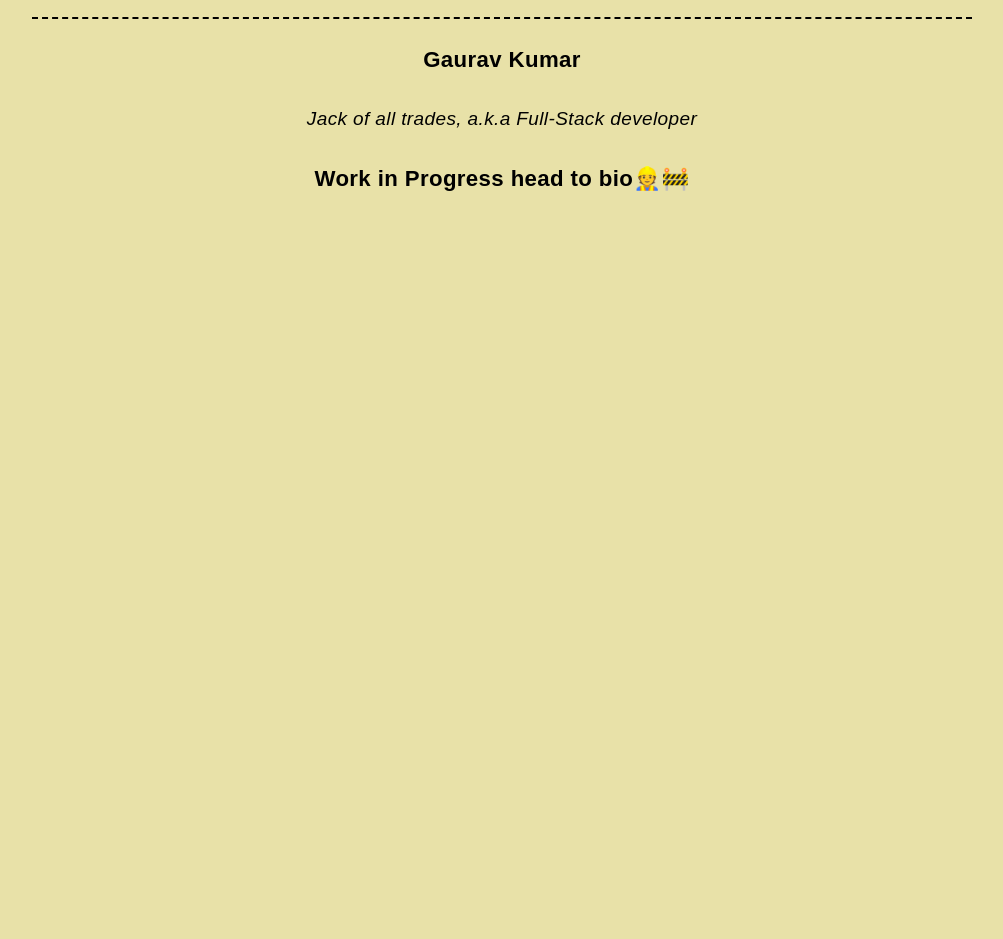
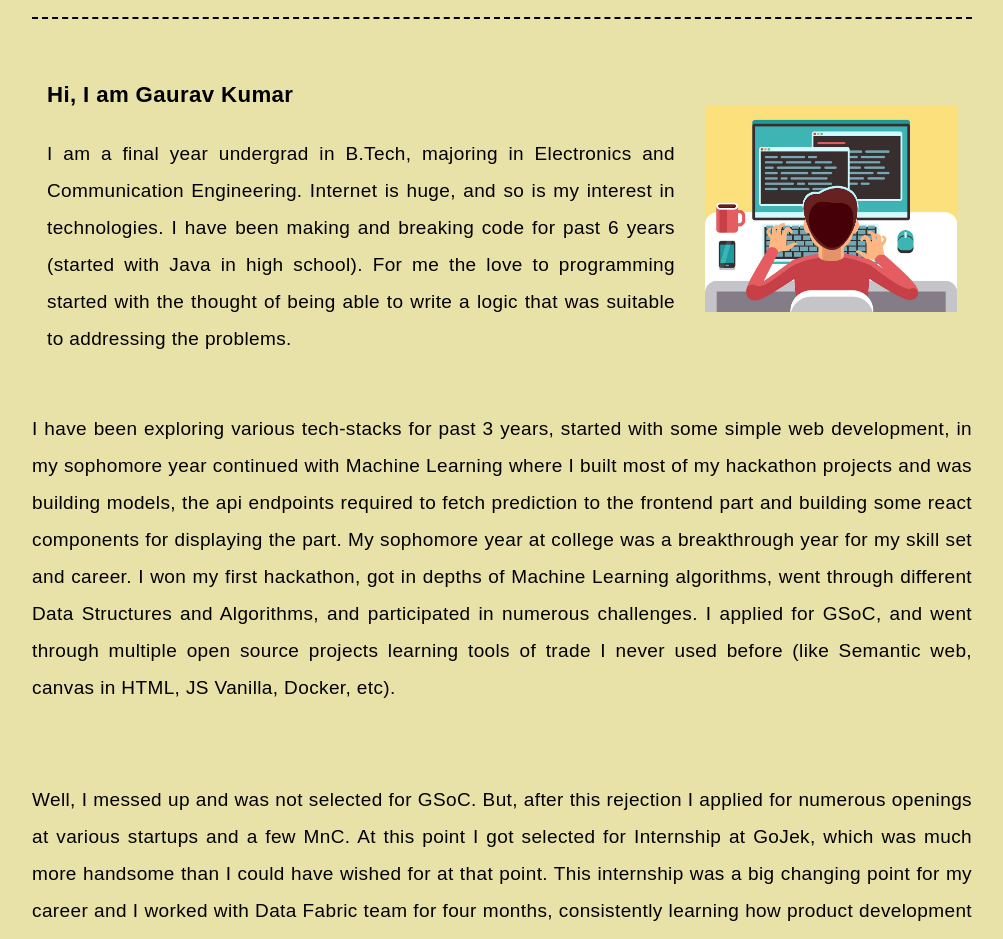
Before and after one commit to GrayFlash/portfolio, a Next.js app: page / in a window 1280 px wide. Shown: the part 60-999 px from the top of the page, without its empty margins (138-1141 px from the left). Before the commit the page ends 800 px from the top, so only its background shows below. Built offline with nearby package versions, Linux system fonts and the light colour scheme.

Commit message:
feat: update index page, fix header

```diff
--- a/pages/index.js
+++ b/pages/index.js
@@ -13,19 +13,53 @@ export default function Home() {
       </Head>
       <Header />
       <main className="mainHome">
-        <h3>Gaurav Kumar</h3>
-        <i>Jack of all trades, a.k.a Full-Stack developer</i>
+        {/* <h3>Gaurav Kumar</h3>
+        <i>Jack of all trades, a.k.a Full-Stack developer</i> */}
         <div className='row'>
           {/* TODO: Add greeting text and some fun fact on left, a greeting  toon on right */}
-          <div className='column left'></div>
-          <div className='column right'></div>
+          <div className='column left'>
+            <h3>Hi, I am Gaurav Kumar</h3>
+            <p>
+              I am a final year undergrad in B.Tech, majoring in Electronics and Communication
+              Engineering. Internet is huge, and so is my interest in technologies. I have been making
+              and breaking code for past 6 years (started with Java in high school).
+              For me the love to programming started with the thought of being able to write a logic
+              that was suitable to addressing the problems.
+            </p>
+          </div>
+          <div className='column right'>
+          <img className="home-image" width="100%" src="/young-programmer-yellow-bg.jpeg" alt="Gaurav Kumar" />
+          </div>
+        </div>
+
+        <div className='row-text'>
+          <p>
+            I have been exploring various tech-stacks for past 3 years, started with some simple web development,
+            in my sophomore year continued with Machine Learning where I built most of my hackathon projects and
+            was building models, the api endpoints required to fetch prediction to the frontend part and building
+            some react components for displaying the part. My sophomore year at college was a breakthrough year for
+            my skill set and career. I won my first hackathon, got in depths of Machine Learning algorithms, went
+            through different Data Structures and Algorithms, and participated in numerous challenges. I applied
+            for GSoC, and went through multiple open source projects learning tools of trade I never used before (like
+            Semantic web, canvas in HTML, JS Vanilla, Docker, etc).
+          </p>
+          <br/>
+          <p>
+            Well, I messed up and was not selected for GSoC. But, after this rejection I applied for numerous openings
+            at various startups and a few MnC. At this point I got selected for Internship at GoJek, which was much
+            more handsome than I could have wished for at that point. This internship was a big changing point for my
+            career and I worked with Data Fabric team for four months, consistently learning how product development
+            in golang takes place, and learning technologies related to cloud-native, and understanding various
+            architecture tradeoffs. Here I also learned some coding practices like TDD, understood Object Paradigm,
+            and other concepts.
+          </p>
         </div>
         <div className='row'>
           {/* TODO: add tech-stack */}
           <div className='column left'></div>
           <div className='column right'></div>
         </div>
-        <h3>Work in Progress head to bio👷🚧 </h3>
+        {/* <h3>Work in Progress head to bio👷🚧 </h3> */}
       </main>
     </div>
   )
--- a/styles/globals.css
+++ b/styles/globals.css
@@ -30,6 +30,8 @@ a:hover {
   margin: 0 auto;
   padding: 0 30px;
   min-height: 100vh;
+  display: flex;
+  flex-direction: column;
 }
 
 .main {
@@ -38,27 +40,30 @@ a:hover {
 
 .row {
   display: flex;
-  grid-gap: 3%;
-  flex-flow: row wrap;
-  justify-content: flex-start;
+  padding-top: 20px;
+}
+
+.column {
+  padding: 15px;
+  align-self: center;
 }
 
 .column.left {
-  flex-basis: 75%;
+  flex: 60%;
 }
 .column.right {
-  flex-basis: 22%;
+  flex: 20%;
 }
 
-@media (max-width: 600px) {
+@media (max-width: 700px) {
   .row {
-    flex-wrap: wrap;
-    grid-gap: 0;
+    flex-direction: column;
   }
-  .column.left,
   .column.right {
-    flex-basis: 100%;
-    flex-direction: column;
+    flex: 100%;
+  }
+  .column.left{
+    flex: 90%;
   }
 }
 
@@ -104,7 +109,9 @@ a:hover {
 }
 
 .mainHome{
-  text-align: center;
+  text-align: justify;
+  display: flex;
+  flex-direction: column;
 }
 
 .mainHome i {
@@ -129,3 +136,9 @@ a:hover {
   height: 56px;
   background-color: #a9e8ed;
 }
+
+@media (max-width: 700px) {
+  .home-image {
+    max-height: 400px;
+  }
+}
```
Also changed, not shown: public/young-programmer-yellow-bg.jpeg (added).
